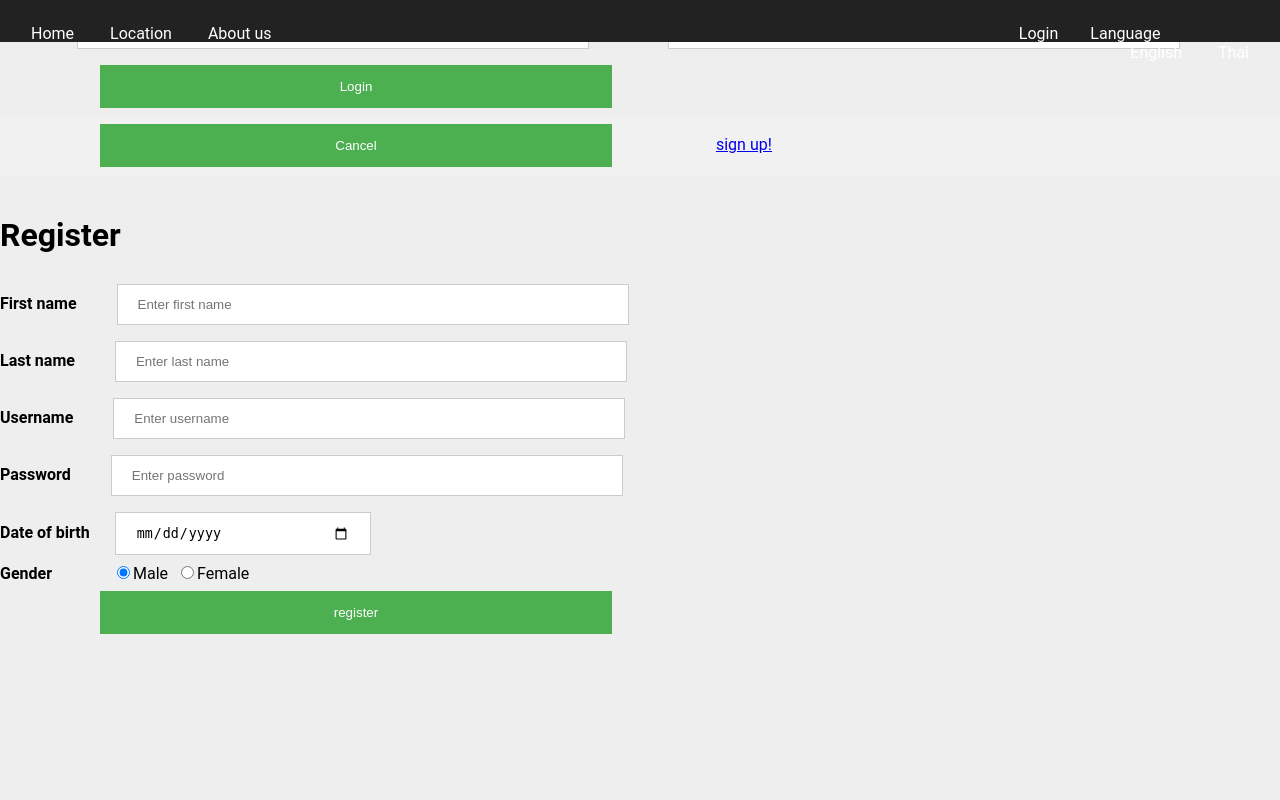
After one commit to MaxMemory/MU-Tram-git, a PHP site: page /register_tem.php in a window 1280 px wide. The commit adds this page. Run offline with PHP 8.4, Linux system fonts and the light colour scheme.

Commit message:
Update link register

```diff
--- /dev/null
+++ b/checkID.php
@@ -0,0 +1,6 @@
+<?php
+
+
+
+
+?>
--- a/css/LogInForm.css
+++ b/css/LogInForm.css
@@ -62,7 +62,7 @@ span.psw {
     background-color: #fefefe;
     margin: 5% auto 15% auto; /* 5% from the top, 15% from the bottom and centered */
     border: 1px solid #888;
-    width: 25%; /* Could be more or less, depending on screen size */
+    width: 400px; /* Could be more or less, depending on screen size */
 }
 
 /* The Close Button (x) */
--- /dev/null
+++ b/css/register_css.css
@@ -0,0 +1,37 @@
+input[type=text], input[type=password] {
+    width: 40%;
+    padding: 12px 20px;
+    margin: 8px 0;
+    border: 1px solid #ccc;
+    display: inline-block;;
+    box-sizing: border-box;
+}
+
+input[type=date] {
+    width: 20%;
+    padding: 12px 20px;
+    margin: 8px 0;
+    border: 1px solid #ccc;
+    display: inline-block;;
+    box-sizing: border-box;
+}
+
+
+.alignCenter {
+  text-align: center;
+}
+
+#textRegister {
+  padding-top: 20px;
+  padding-right: 40%;
+}
+
+button {
+    background-color: #4CAF50;
+    color: white;
+    padding: 14px 20px;
+    margin: 8px 100px;
+    border: none;
+    cursor: pointer;
+    width: 40%;
+}
--- a/menubar.php
+++ b/menubar.php
@@ -13,7 +13,6 @@
           </ul>
         </div>
       </li>
-      <li style="float: right"><a href="#" >Search</a></li>
       <li style="float: right"><a href="#" onclick="document.getElementById('startModal').style.display='block'">Login</a></li>
     </ul>
   </div>
@@ -34,7 +33,7 @@
 
       <div class="containerDown" style="background-color:#f1f1f1">
         <button type="button" onclick="document.getElementById('startModal').style.display='none'" class="cancelbutton">Cancel</button>
-        <span class="psw"><u><a href="#">sign up!</a></u></span>
+        <span class="psw"><u><a href="register.php">sign up!</a></u></span>
       </div>
     </form>
   </div>
--- /dev/null
+++ b/register_tem.php
@@ -0,0 +1,23 @@
+<html>
+<header>
+<?php include "menubar.php" ; ?>
+<link rel="stylesheet" type="text/css" href="style.css" />
+<link rel="stylesheet" type="text/css" href="search.css" />
+<link rel="stylesheet" type="text/css" href="register_css.css" />
+</header>
+
+<body>
+
+  <div class="container" style="padding: center">
+    <h1><div id="textRegister">Register</div></h1>
+    <label style="margin-right: 40px"><b>First name</b></label><input type="text" placeholder="Enter first name" name="lastname" required><br>
+    <label style="margin-right: 40px"><b>Last name</b></label><input type="text" placeholder="Enter last name" name="lastname" required><br>
+    <label style="margin-right: 40px"><b>Username</b></label><input type="text" placeholder="Enter username" name="username" required><br>
+    <label style="margin-right: 40px"><b>Password</b></label><input type="text" placeholder="Enter password" name="password" required><br>
+    <label style="margin-right: 25px"><b>Date of birth</b></label><input type="date" placeholder="mm/dd/yy" name="birthday" required><br>
+    <label style="margin-right: 60px"><b>Gender</b></label><input type="radio" name="gender" value="male" checked>Male&nbsp
+                                                           <input type="radio" name="gender" value="female">Female <br>
+    <button type="submit">register</button>
+  </div>
+</body>
+</html>
```
Also changed, not shown: javascript/checkUsername.js (added, +10 -0 lines), register.php (added, +86 -0 lines).
